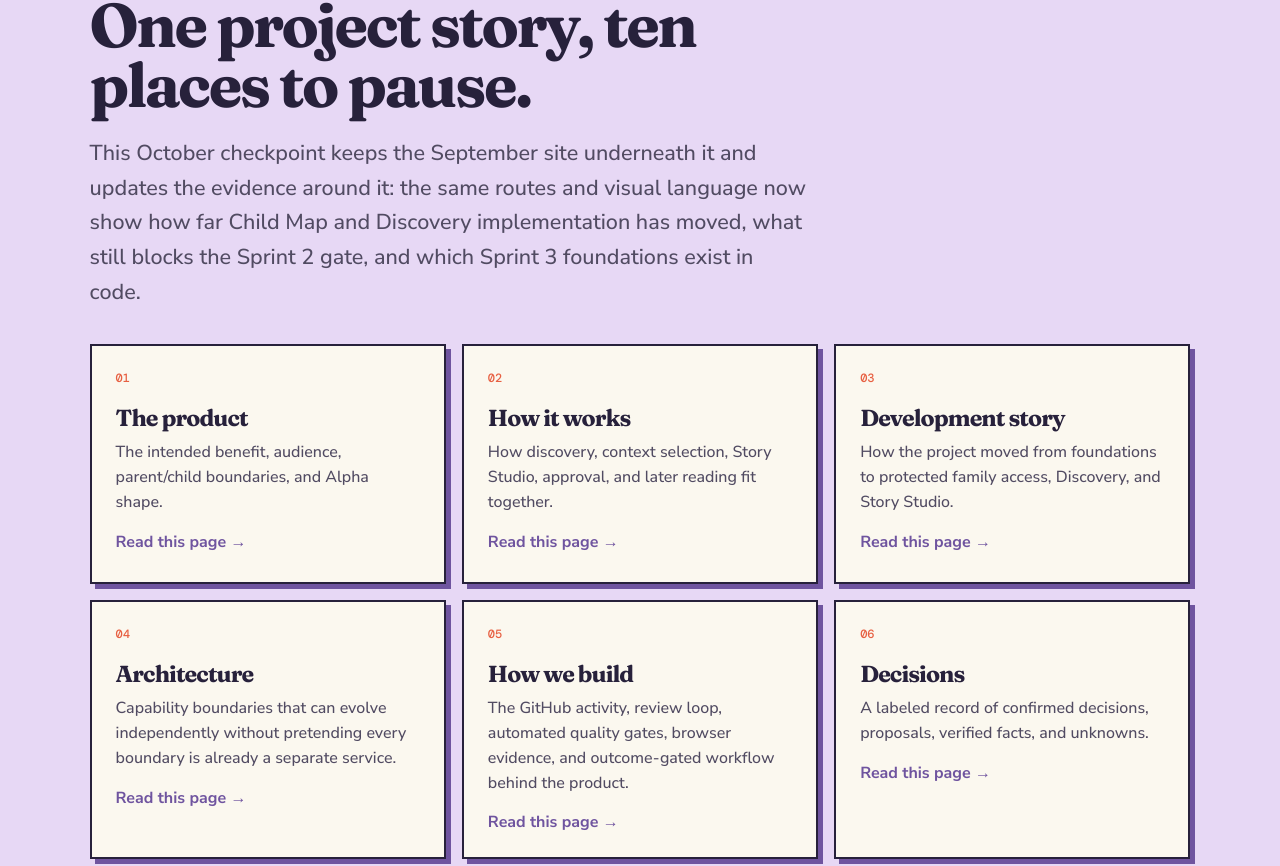
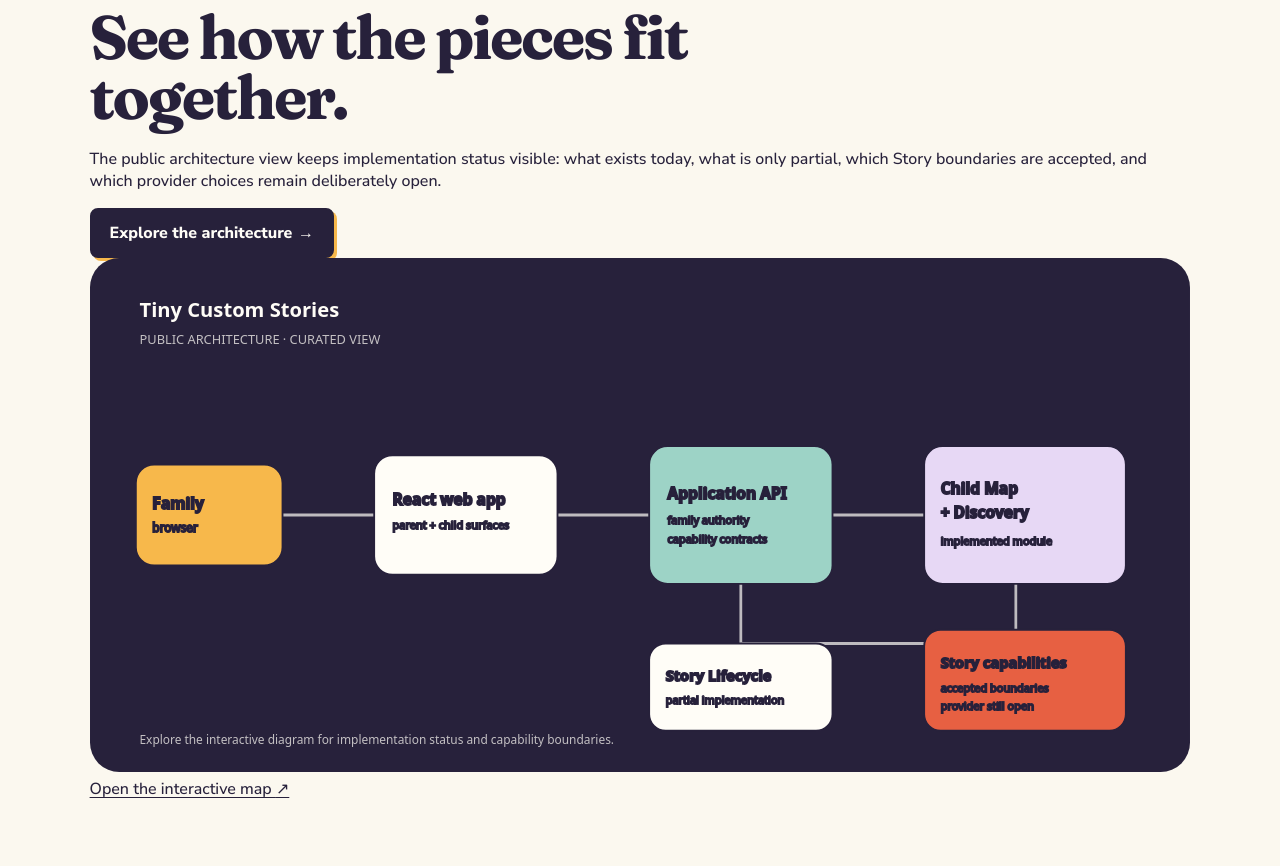
Before and after one commit to TinyCustomStories/tiny-custom-stories-project-story, a React (Vite) app: page / in a window 1280 px wide. Shown: the part 1374-2240 px from the top of the page. Built offline with nearby package versions, Linux system fonts and the light colour scheme.

Commit message:
feat: embed public architecture explorer

```diff
--- a/src/App.tsx
+++ b/src/App.tsx
@@ -56,6 +56,8 @@ const primaryNavigation: Array<{ path: Route; label: string }> = [
 ];
 
 const pdfPath = `${import.meta.env.BASE_URL}documents/tiny-custom-stories-project-dossier.pdf`;
+const architectureExplorerPath = `${import.meta.env.BASE_URL}architecture/system.html`;
+const architecturePreviewPath = `${import.meta.env.BASE_URL}architecture/preview.svg`;
 
 const routeDescriptions: Record<Exclude<Route, '/'>, string> = {
   '/product':
@@ -65,7 +67,7 @@ const routeDescriptions: Record<Exclude<Route, '/'>, string> = {
   '/development':
     'How the project moved from foundations to protected family access, Discovery, and Story Studio.',
   '/architecture':
-    'Capability boundaries that can evolve independently without pretending every boundary is already a separate service.',
+    'A public-safe interactive map of the implemented, partial, accepted, and still-open capability boundaries.',
   '/delivery':
     'The GitHub activity, review loop, automated quality gates, browser evidence, and outcome-gated workflow behind the product.',
   '/decisions':
@@ -241,6 +243,40 @@ function Home() {
       </section>
 
       <section
+        className="section architecture-teaser"
+        aria-labelledby="architecture-teaser-title"
+      >
+        <div className="architecture-teaser-copy">
+          <p className="eyebrow">A map you can wander</p>
+          <h2 id="architecture-teaser-title">
+            See how the pieces fit together.
+          </h2>
+          <p>
+            The public architecture view keeps implementation status visible:
+            what exists today, what is only partial, which Story boundaries are
+            accepted, and which provider choices remain deliberately open.
+          </p>
+          <Link className="button button-dark" to="/architecture">
+            Explore the architecture <span aria-hidden="true">→</span>
+          </Link>
+        </div>
+        <Link
+          className="architecture-preview-link"
+          to="/architecture"
+          aria-label="Explore the interactive Tiny Custom Stories architecture"
+        >
+          <img
+            src={architecturePreviewPath}
+            alt="Simplified preview of the Tiny Custom Stories public architecture"
+            loading="lazy"
+          />
+          <span>
+            Open the interactive map <span aria-hidden="true">↗</span>
+          </span>
+        </Link>
+      </section>
+
+      <section
         className="section home-directory"
         aria-labelledby="directory-title"
       >
@@ -809,6 +845,55 @@ function Architecture() {
           rendering artifacts behind them.
         </p>
       </PageIntro>
+
+      <section
+        className="section architecture-explorer-section"
+        aria-labelledby="architecture-explorer-title"
+      >
+        <div className="architecture-explorer-heading">
+          <div>
+            <p className="eyebrow">Interactive public architecture</p>
+            <h2 id="architecture-explorer-title">
+              One diagram, with uncertainty left visible.
+            </h2>
+            <p>
+              This is a curated public-safe view derived from the project’s
+              canonical architecture map. Internal repository provenance,
+              environment details, credentials, and attack-relevant
+              implementation detail are intentionally excluded.
+            </p>
+          </div>
+          <div className="architecture-status-key" aria-label="Architecture status key">
+            <span>Implemented</span>
+            <span>Partial</span>
+            <span>Accepted</span>
+            <span>Open</span>
+          </div>
+        </div>
+
+        <div className="architecture-explorer-frame">
+          <iframe
+            src={`${architectureExplorerPath}?embed=1&theme=light`}
+            title="Interactive Tiny Custom Stories architecture"
+            loading="lazy"
+          />
+        </div>
+
+        <div className="architecture-explorer-note">
+          <p>
+            The embedded view is best on a larger screen. On a small screen,
+            use the full-view link for more room to pan and inspect.
+          </p>
+          <a
+            className="button button-light"
+            href={architectureExplorerPath}
+            target="_blank"
+            rel="noreferrer"
+          >
+            Open the full explorer <span aria-hidden="true">↗</span>
+          </a>
+        </div>
+      </section>
 
       <section className="section story-section">
         <div className="mode-preview">
```
